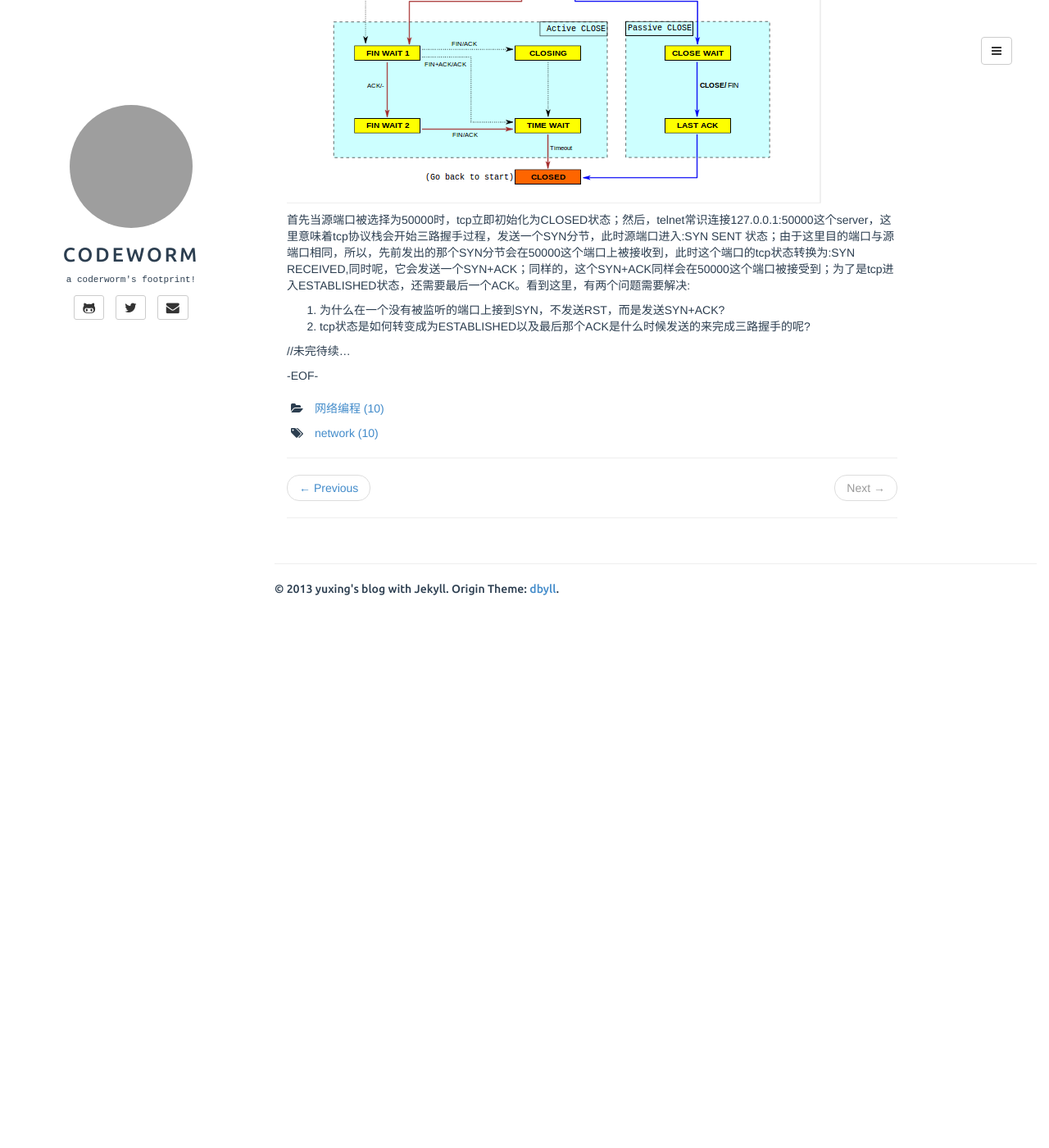
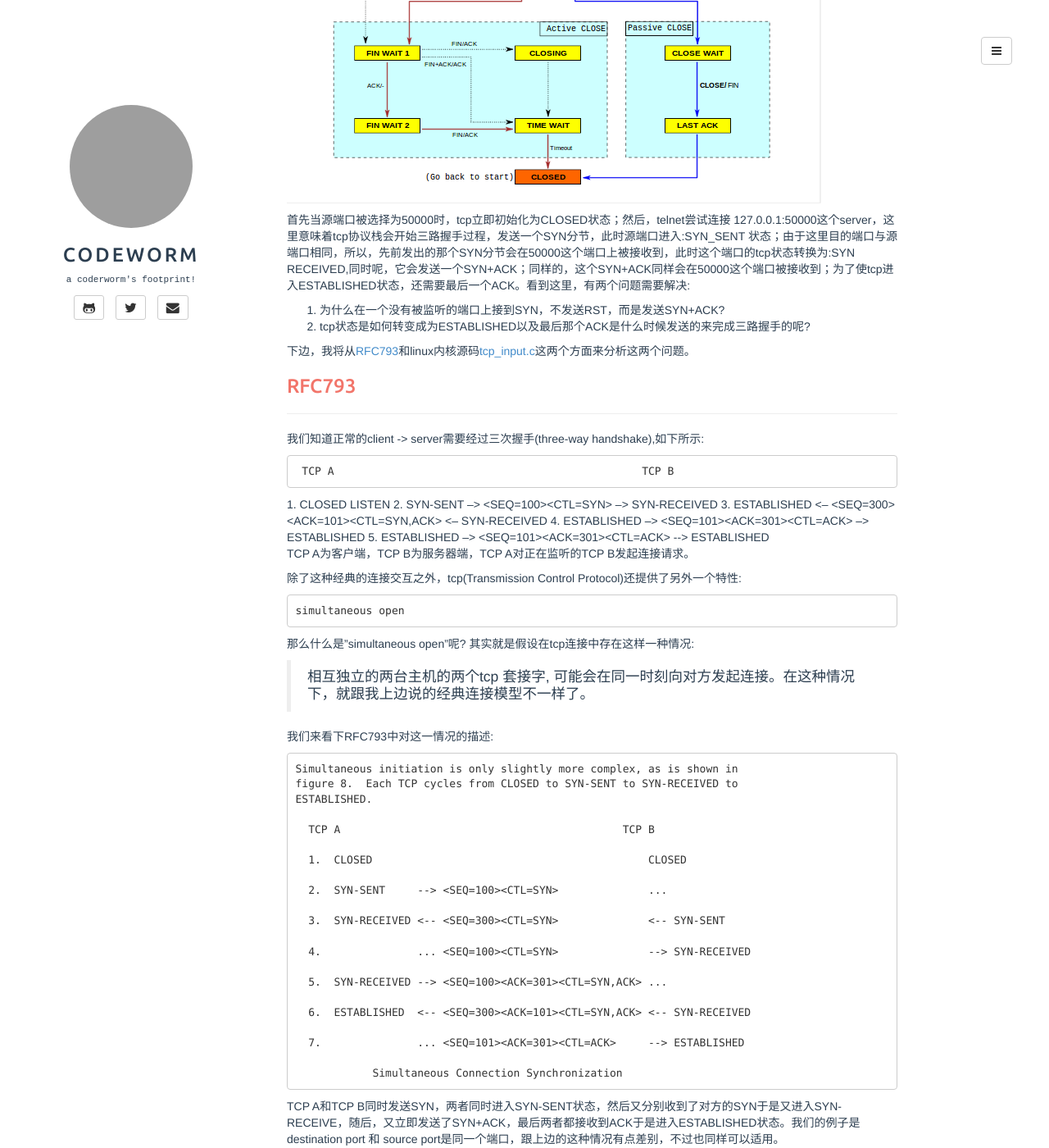
Before and after one commit to yuxingfirst/blog, a Jekyll site: the page built from _posts/linux-network-program/2013-12-10-tcp-self-connect.md, in a window 1280 px wide and 1400 px high, scrolled down 2850 px. Shown: the whole window at 82% size. Built offline with Jekyll 4.4.1, drawn with Linux system fonts in a browser that asks for light colours; before the commit the page ends 3588 px from its top, so only the background shows below that; some of the changed text lies outside the part shown; grey boxes are pictures that could not be loaded.

Commit message:
self connect finished

```diff
--- a/_posts/linux-network-program/2013-12-10-tcp-self-connect.md
+++ b/_posts/linux-network-program/2013-12-10-tcp-self-connect.md
@@ -17,7 +17,7 @@
 
 恰好今天在一篇帖子上有提到 Linux Tcp Self-connection， 这里就对这个问题做点研究。
 
-首先考虑下如何重现。像上段介绍的情况，其实就相当于一直连接一个并没有被监听的端口，所以我们可以这样:
+首先考虑下如何重现。根据上边介绍的情况，其实就相当于一直连接一个并没有被监听的端口，所以我们可以这样:
 
 	//self_connect.sh
 	#!/bin/bash
@@ -74,7 +74,7 @@
 
 在我自己的机器上，ephemeral ports的范围是：32768至61000。
 
-再回到我们telnet的例子，当我们运行脚本后,telnet启动，内核在指定的ephemeral ports范围内，选择一个端口作为source port,然后在尝试连接我们指定的：127.0.0.1 50000， 由于并没有进程在50000端口在监听，所以tcp会回复一个RST分节，同时telnet收到这个分节并提示:Connection refused。
+再回到我们telnet的例子，当我们运行脚本后,telnet启动，内核在指定的ephemeral ports范围内，选择一个端口作为source port,然后就尝试连接我们指定的：127.0.0.1 50000， 由于并没有进程在50000端口在监听，所以tcp会回复一个RST分节，同时telnet收到这个分节并提示:Connection refused。
 
 我们可以用tcpdump查看这一过程:
 
@@ -100,12 +100,118 @@
 
 ![img4][tcp-stat]
 
-首先当源端口被选择为50000时，tcp立即初始化为CLOSED状态；然后，telnet常识连接127.0.0.1:50000这个server，这里意味着tcp协议栈会开始三路握手过程，发送一个SYN分节，此时源端口进入:SYN SENT 状态；由于这里目的端口与源端口相同，所以，先前发出的那个SYN分节会在50000这个端口上被接收到，此时这个端口的tcp状态转换为:SYN RECEIVED,同时呢，它会发送一个SYN+ACK；同样的，这个SYN+ACK同样会在50000这个端口被接受到；为了是tcp进入ESTABLISHED状态，还需要最后一个ACK。看到这里，有两个问题需要解决:
+首先当源端口被选择为50000时，tcp立即初始化为CLOSED状态；然后，telnet尝试连接 127.0.0.1:50000这个server，这里意味着tcp协议栈会开始三路握手过程，发送一个SYN分节，此时源端口进入:SYN_SENT 状态；由于这里目的端口与源端口相同，所以，先前发出的那个SYN分节会在50000这个端口上被接收到，此时这个端口的tcp状态转换为:SYN RECEIVED,同时呢，它会发送一个SYN+ACK；同样的，这个SYN+ACK同样会在50000这个端口被接收到；为了使tcp进入ESTABLISHED状态，还需要最后一个ACK。看到这里，有两个问题需要解决:
 
 1. 为什么在一个没有被监听的端口上接到SYN，不发送RST，而是发送SYN+ACK?
 2. tcp状态是如何转变成为ESTABLISHED以及最后那个ACK是什么时候发送的来完成三路握手的呢?
 
-//未完待续...
+下边，我将从[RFC793](http://www.ietf.org/rfc/rfc793.txt "RFC793")和linux内核源码[tcp_input.c](https://github.com/yuxingfirst/linux/blob/master/net/ipv4/tcp_input.c)这两个方面来分析这两个问题。
+
+###RFC793
+---------
+
+我们知道正常的client -> server需要经过三次握手(three-way handshake),如下所示:
+
+	 TCP A                                                TCP B
+
+  	1.  CLOSED                                               LISTEN
+
+  	2.  SYN-SENT    --> <SEQ=100><CTL=SYN>               --> SYN-RECEIVED
+
+ 	3.  ESTABLISHED <-- <SEQ=300><ACK=101><CTL=SYN,ACK>  <-- SYN-RECEIVED
+
+  	4.  ESTABLISHED --> <SEQ=101><ACK=301><CTL=ACK>       --> ESTABLISHED
+
+  	5.  ESTABLISHED --> <SEQ=101><ACK=301><CTL=ACK><DATA> --> ESTABLISHED
+
+TCP A为客户端，TCP B为服务器端，TCP A对正在监听的TCP B发起连接请求。
+
+除了这种经典的连接交互之外，tcp(Transmission Control Protocol)还提供了另外一个特性:
+
+	simultaneous open
+
+那么什么是"simultaneous open"呢? 其实就是假设在tcp连接中存在这样一种情况:
+
+> 相互独立的两台主机的两个tcp 套接字, 可能会在同一时刻向对方发起连接。在这种情况下，就跟我上边说的经典连接模型不一样了。
+
+我们来看下RFC793中对这一情况的描述:
+
+	Simultaneous initiation is only slightly more complex, as is shown in
+	figure 8.  Each TCP cycles from CLOSED to SYN-SENT to SYN-RECEIVED to
+	ESTABLISHED.
+
+      TCP A                                            TCP B
+
+	  1.  CLOSED                                           CLOSED
+
+	  2.  SYN-SENT     --> <SEQ=100><CTL=SYN>              ...
+
+	  3.  SYN-RECEIVED <-- <SEQ=300><CTL=SYN>              <-- SYN-SENT
+
+	  4.               ... <SEQ=100><CTL=SYN>              --> SYN-RECEIVED
+
+	  5.  SYN-RECEIVED --> <SEQ=100><ACK=301><CTL=SYN,ACK> ...
+
+	  6.  ESTABLISHED  <-- <SEQ=300><ACK=101><CTL=SYN,ACK> <-- SYN-RECEIVED
+
+	  7.               ... <SEQ=101><ACK=301><CTL=ACK>     --> ESTABLISHED
+
+                Simultaneous Connection Synchronization
+
+TCP A和TCP B同时发送SYN，两者同时进入SYN-SENT状态，然后又分别收到了对方的SYN于是又进入SYN-RECEIVE，随后，又立即发送了SYN+ACK，最后两者都接收到ACK于是进入ESTABLISHED状态。我们的例子是destination port 和 source port是同一个端口，跟上边的这种情况有点差别，不过也同样可以适用。
+
+###linux内核 net/ipv4/tcp_input.c
+--------------------
+
+	 5681: static int tcp_rcv_synsent_state_process()
+
+	 5861: if (th->syn) {
+     5862:        /* We see SYN without ACK. It is attempt of
+     5863:         * simultaneous connect with crossed SYNs.
+     5864:         * Particularly, it can be connect to self.
+     5865:        */
+     5866:        tcp_set_state(sk, TCP_SYN_RECV);
+
+				  //...
+	 5893: 		  tcp_send_synack(sk);
+
+请看上边这个代码片段, 从函数名可以得知，这个函数是在tcp state转换为SYN-SENT后执行的。前边有提到过，tcp state在发送完SYN后进入SYN-SENT；然后，当程序执行到5861这行代码时，它看到了一个syn, 于是在5866这行将tcp state设置为TCP_SYN_RECV。然后，在5893行处发送SYN+ACK。
+
+> 此外，从代码的注释我们可以看到，此处接受到的是一个没有ACK的SYN，说明不是来自server的回射，它这里认为是simultaneous connect中的交叉SYN。然后，注释中还特别提到，这里有可能是self-connect。
+
+然后，发送出去的SYN+ACK将回送回来并且在tcp_rcv_state_process这个函数中进行处理:
+
+	5931: int tcp_rcv_state_process()
+
+	5991: if (!tcp_validate_incoming(sk, skb, th, 0))
+    5992:           return 0;
+	5993:
+    5994: /* step 5: check the ACK field */
+    5995: if (th->ack) {
+    5996:         int acceptable = tcp_ack(sk, skb, FLAG_SLOWPATH) > 0;
+	5997:
+    5998:         switch (sk->sk_state) {
+    5999:         case TCP_SYN_RECV:
+    6000:               if (acceptable) {
+    6001:                       tp->copied_seq = tp->rcv_nxt;
+    6002:                       smp_mb();
+    6003:                       tcp_set_state(sk, TCP_ESTABLISHED);
+
+在tcp_validate_incoming做一些检验，然后会发送最后一个ack。随后，在第6003行，将tcp sate设置为ESTABLISHED。
+
+好了，通过上边的分析，我们大致明白了self-connect产生的原因；同时我们也知道了要产生这种现象，需要一些前提条件:
+
+1. 我们的client程序连接的端口需要在ephemeral ports的范围内。即/proc/sys/net/ipv4/ip_local_port_range这个文件配置的端口范围。
+2. client和server需要在同一台主机。
+
+所以为了避免这个问题，我们在给我们的一些server程序选择端口的时候，尽量不要用处于ephemeral ports范围内的端口；否则，一旦出现这种情况，就有可能很难定位了。
+
+参考资料:
+
+1. [net/ipv4/tcp_input.c](https://github.com/yuxingfirst/linux/blob/master/net/ipv4/tcp_input.c "tcp_input.c")
+2. [Ephemeral_port wikipedia](http://en.wikipedia.org/wiki/Ephemeral_port "Ephemeral_port")
+3. [TCP client self connect...](http://sgros.blogspot.com/2013/08/tcp-client-self-connect.html "self connect")
+4. [RFC793](http://www.ietf.org/rfc/rfc793.txt "RFC793")
 
 -EOF-
 
```
